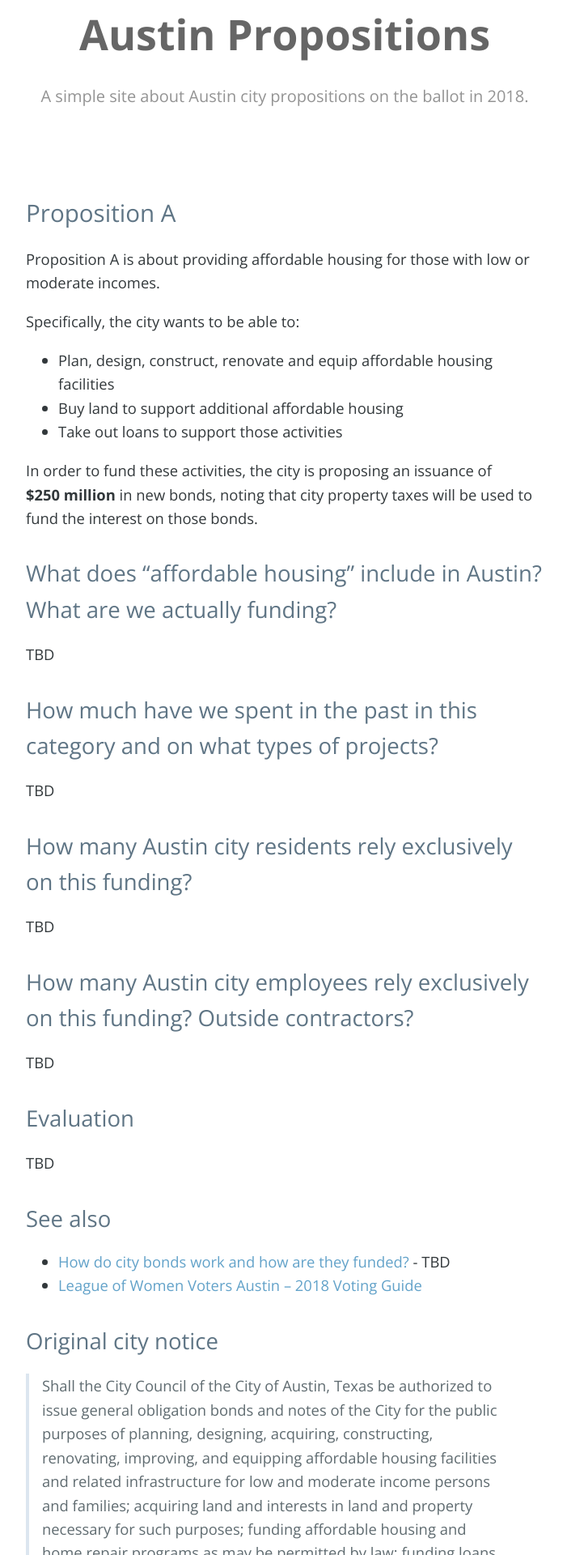
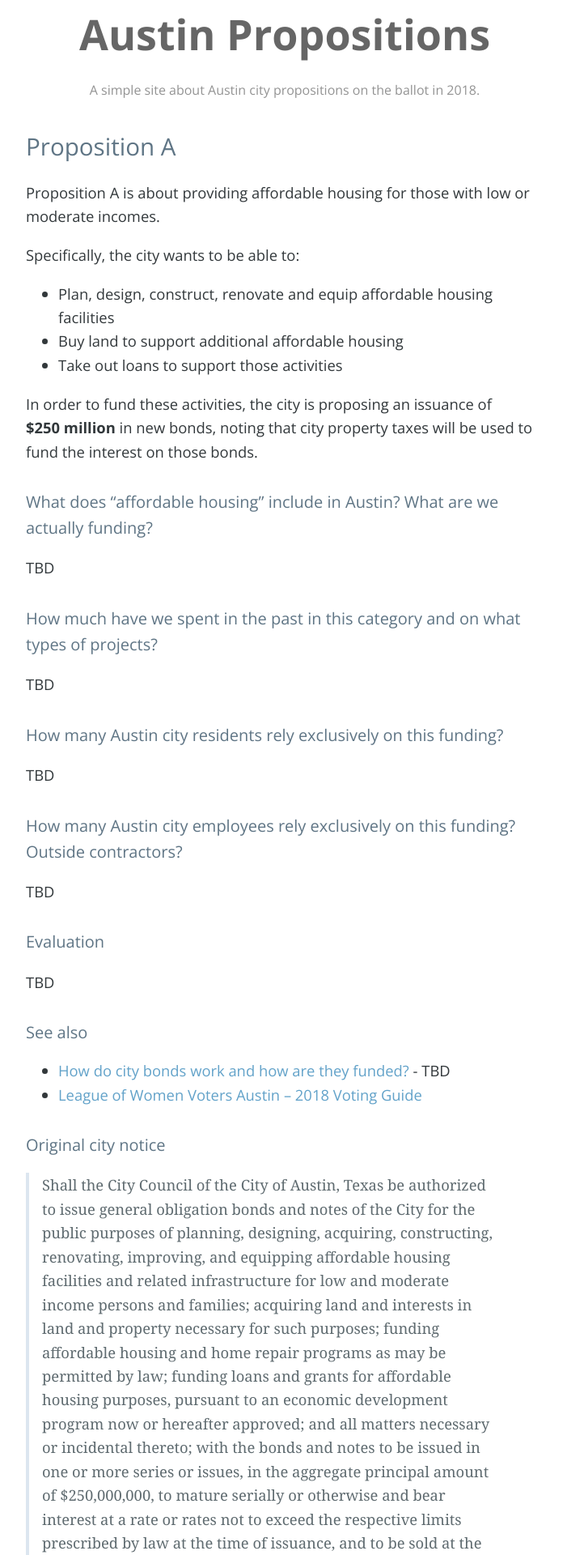
Before and after one commit to h3h/austinprops.city, a Jekyll site: the page built from _posts/2018-10-08-proposition-a.md, in a window 1280 px wide. Shown: the top 1920 px of the page at 81% size, without its empty margins (288-989 px from the left). Built offline with Jekyll 4.4.1, drawn with Linux system fonts in a browser that asks for light colours.

Commit message:
Spacing, font size & layout tweaks

```diff
--- a/_posts/2018-10-08-proposition-a.md
+++ b/_posts/2018-10-08-proposition-a.md
@@ -54,4 +54,4 @@ TBD
 > taxes on all taxable property in the City in an amount sufficient, within the limits prescribed by law, to pay the
 > annual interest on the bonds and notes and to provide a sinking fund to pay the bonds and notes at maturity?
 
-[Source](https://www.austintexas.gov/edims/document.cfm?id=307013)
+<p class="source"><a href="https://www.austintexas.gov/edims/document.cfm?id=307013">Source</a></p>
--- a/style/style.scss
+++ b/style/style.scss
@@ -64,29 +64,29 @@ a.header-link:active {
   font-weight: normal;
   opacity: 0.7;
   @media screen and (min-width:64em) {
-    font-size: 1.25rem;
+    font-size: 1rem;
   }
   @media screen and (min-width:42em) and (max-width:64em) {
-    font-size: 1.15rem;
+    font-size: 0.95rem;
   }
   @media screen and (max-width:42em) {
-    font-size: 1rem;
+    font-size: 0.85rem;
   }
 }
 
 .main-content {
   @media screen and (min-width:64em) {
     max-width: 64rem;
-    padding: 1.25rem 6rem 0.5rem;
+    padding: 0 6rem 0.5rem;
     margin: 0 auto;
     font-size: 1.15rem;
   }
   @media screen and (min-width:42em) and (max-width:64em) {
-    padding: 1.15rem 4rem 0.5rem;
+    padding: 0 4rem 0.5rem;
     font-size: 1.1rem;
   }
   @media screen and (max-width:42em) {
-    padding: 1rem 0.5rem 0.5rem;
+    padding: 0 0.5rem 0.5rem;
     font-size: 1rem;
   }
 }
@@ -109,6 +109,10 @@ a.header-link:active {
     margin-top: 0.25rem;
   }
 }
+
+ .main-content h2 {
+   font-size: 1.25rem;
+ }
 
 .main-content p {
   margin-bottom: 1em;
@@ -174,6 +178,7 @@ a.header-link:active {
   margin-top: 0;
 }
 .main-content blockquote {
+  font-family: Georgia, serif;
   padding: 0 1rem;
   margin-left: 0;
   color: #5F6B70;
@@ -218,6 +223,14 @@ a.header-link:active {
   margin: 1rem 0;
   background-color: #eff0f1;
   border: 0;
+}
+.main-content .source {
+  font-size: 0.9em;
+  font-style: italic;
+
+  &:before {
+    content: "→ "
+  }
 }
 
 .site-footer {
```
